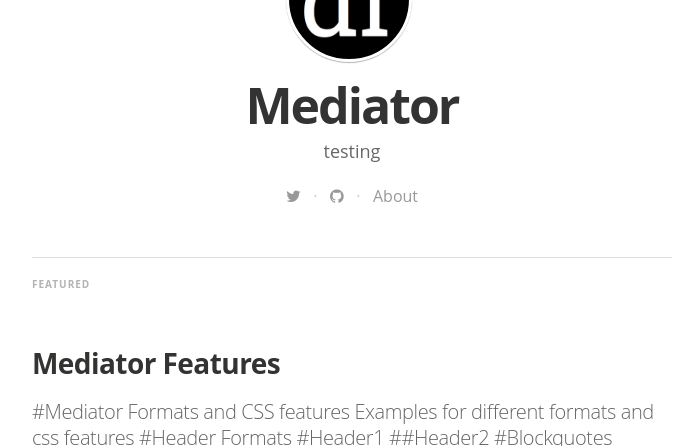
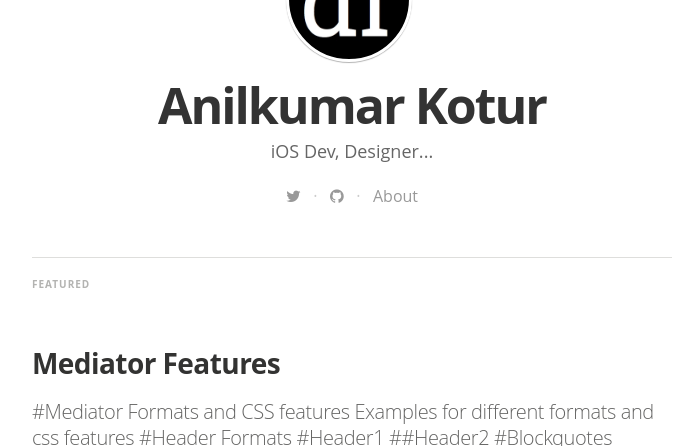
Before and after one commit to Anilkumarkotur/AnilkumarKotur.github.io, a Jekyll site: the page built from index.html, in a window 1280 px wide and 900 px high, cut to the strip 454-900 px from the top of the window. Shown: the whole strip, without its empty margins (288-972 px from the left). Built offline with Jekyll 4.4.1, drawn with Linux system fonts in a browser that asks for light colours; nearby versions of some CDN libraries; some web fonts are replaced; the list of posts is cut into pages by our own code.

Commit message:
assests changes

```diff
--- a/_config.yml
+++ b/_config.yml
@@ -4,11 +4,11 @@ gems:
   - jekyll-paginate
 
 # Site settings
-title: "Mediator"
+title: "Anilkumar Kotur"
 description: > # this means to ignore newlines until "email:"
-   testing
+   iOS Dev, Designer...
 
-email: a-mail@mail.mail
+email: Anil.sk7@gmail.com
 #blog logo
 logo: "/assets/images/df_logo.jpg"
 float_logo: true # true, false (default)
```
Also changed, not shown: assets/images/author.jpg, assets/images/favicon.jpg (added), assets/images/favicon.png (deleted), assets/images/screenshot1.jpg (deleted), assets/images/screenshot2.jpg (deleted), assets/images/screenshot3.jpg (deleted), 13 other files.
